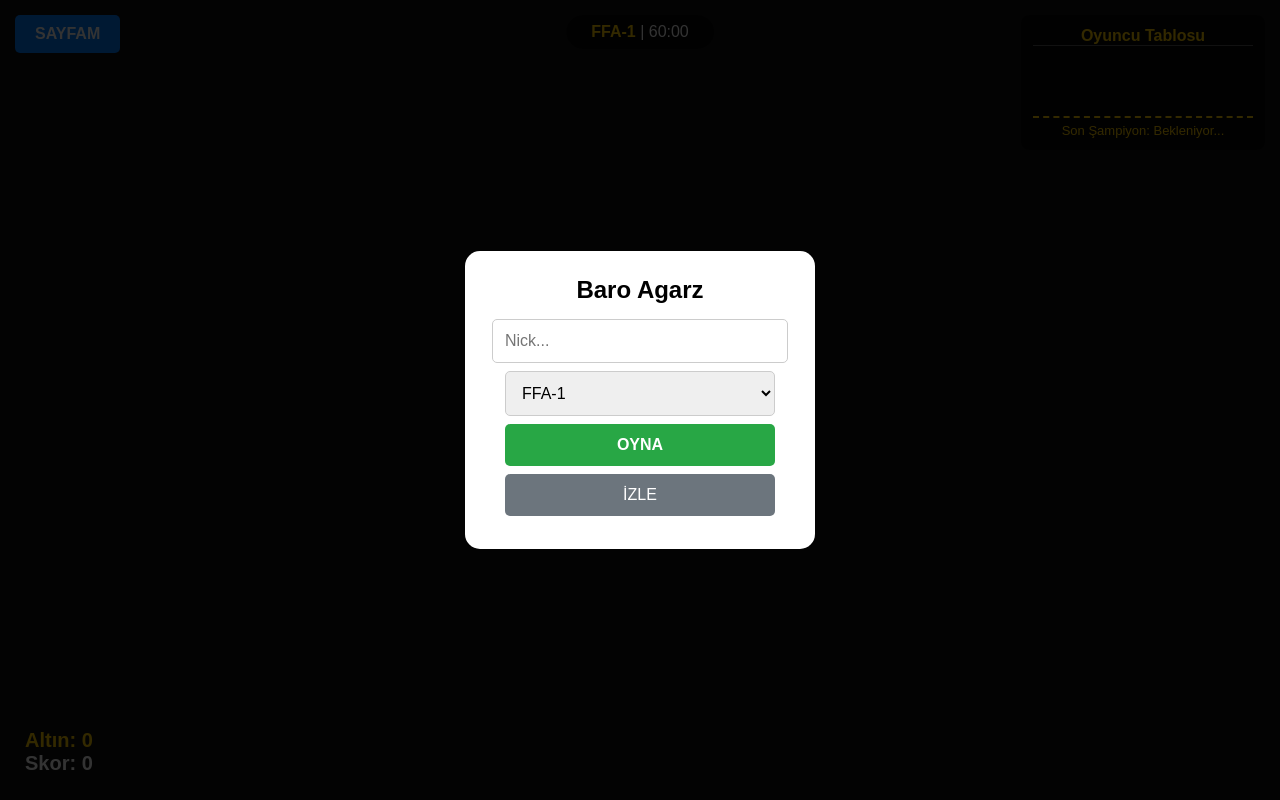
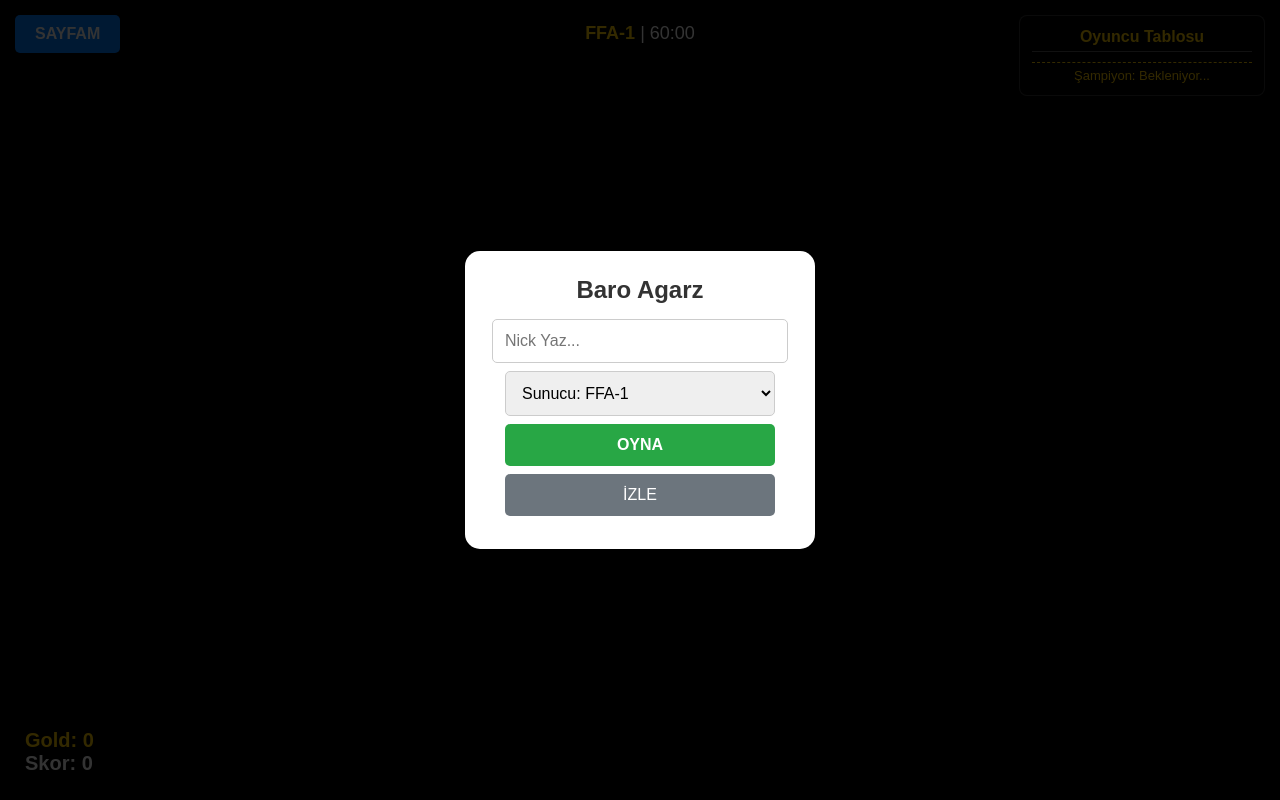
Before and after one commit to barisgzlx/baro41, a website: page index.html in a window 1280 px wide. Drawn offline with nearby package versions, Linux system fonts and the light colour scheme; no server answers.

Commit message:
Update index.html

```diff
--- a/index.html
+++ b/index.html
@@ -4,59 +4,46 @@
     <meta charset="UTF-8">
     <title>Baro Agarz</title>
     <style>
-        body { margin: 0; overflow: hidden; background: #111; font-family: sans-serif; }
+        body { margin: 0; overflow: hidden; background: #000; font-family: sans-serif; }
         canvas { display: block; }
         #overlay { position: absolute; top: 0; left: 0; width: 100%; height: 100%; background: rgba(0,0,0,0.8); display: flex; justify-content: center; align-items: center; z-index: 1000; }
         .menu { background: #fff; padding: 25px; border-radius: 15px; text-align: center; width: 300px; }
         input, select, button { margin: 8px auto; padding: 12px; display: block; width: 90%; border-radius: 5px; border: 1px solid #ccc; font-size: 16px; }
         .play-btn { background: #28a745; color: white; border: none; cursor: pointer; font-weight: bold; }
         .spec-btn { background: #6c757d; color: white; border: none; cursor: pointer; }
-
         #sayfam-btn { position: absolute; top: 15px; left: 15px; background: #007bff; color: white; padding: 10px 20px; border-radius: 5px; cursor: pointer; text-decoration: none; font-weight: bold; z-index: 600; }
-        #top-info { position: absolute; top: 15px; left: 50%; transform: translateX(-50%); background: rgba(0,0,0,0.6); color: white; padding: 8px 25px; border-radius: 25px; z-index: 500; }
+        #top-info { position: absolute; top: 15px; left: 50%; transform: translateX(-50%); background: rgba(0,0,0,0.6); color: white; padding: 8px 25px; border-radius: 25px; z-index: 500; font-size: 18px; }
         #stats { position: absolute; bottom: 25px; left: 25px; color: white; font-size: 20px; font-weight: bold; pointer-events: none; }
-
-        #leaderboard { position: absolute; top: 15px; right: 15px; width: 220px; background: rgba(0,0,0,0.6); color: white; padding: 12px; border-radius: 8px; }
-        #leaderboard h3 { margin: 0; font-size: 16px; text-align: center; color: #ffcc00; border-bottom: 1px solid #555; }
-        #lb-list { margin-top: 10px; min-height: 50px; }
-        #last-winner { margin-top: 10px; padding-top: 5px; border-top: 2px dashed #ffcc00; font-size: 13px; color: #ffcc00; text-align: center; }
+        #leaderboard { position: absolute; top: 15px; right: 15px; width: 220px; background: rgba(0,0,0,0.6); color: white; padding: 12px; border-radius: 8px; border: 1px solid rgba(255,255,255,0.2); }
+        #leaderboard h3 { margin: 0; font-size: 16px; text-align: center; color: #ffcc00; border-bottom: 1px solid #555; padding-bottom: 5px; }
+        #lb-list { margin-top: 10px; }
+        #last-winner { margin-top: 10px; padding-top: 5px; border-top: 1px dashed #ffcc00; font-size: 13px; color: #ffcc00; text-align: center; }
     </style>
 </head>
 <body>
-
-    <a href="/galibiyetler.html" target="_blank" id="sayfam-btn">SAYFAM</a>
-
+    <a href="https://google.com" target="_blank" id="sayfam-btn">SAYFAM</a>
     <div id="overlay">
         <div class="menu">
-            <h2 style="margin:0 0 15px 0;">Baro Agarz</h2>
-            <input type="text" id="nick" placeholder="Nick..." maxlength="12">
+            <h2 style="margin:0 0 15px 0; color: #333;">Baro Agarz</h2>
+            <input type="text" id="nick" placeholder="Nick Yaz..." maxlength="12">
             <select id="room">
-                <option value="ffa1">FFA-1</option>
-                <option value="ffa2">FFA-2</option>
+                <option value="ffa1">Sunucu: FFA-1</option>
             </select>
             <button class="play-btn" onclick="join(false)">OYNA</button>
             <button class="spec-btn" onclick="join(true)">İZLE</button>
         </div>
     </div>
-
-    <div id="top-info">
-        <span id="room-name" style="color: #ffcc00; font-weight:bold;">FFA-1</span> |
-        <span id="timer">60:00</span>
-    </div>
-
+    <div id="top-info"><span id="room-name" style="color: #ffcc00; font-weight:bold;">FFA-1</span> | <span id="timer">60:00</span></div>
     <div id="stats">
-        <div style="color: #ffcc00;">Altın: <span id="my-gold">0</span></div>
+        <div style="color: #ffcc00;">Gold: <span id="my-gold">0</span></div>
         <div>Skor: <span id="my-score">0</span></div>
     </div>
-
     <div id="leaderboard">
         <h3>Oyuncu Tablosu</h3>
         <div id="lb-list"></div>
-        <div id="last-winner">Son Şampiyon: <span>Bekleniyor...</span></div>
+        <div id="last-winner">Şampiyon: <span>Bekleniyor...</span></div>
     </div>
-
     <canvas id="gameCanvas"></canvas>
-
     <script src="/socket.io/socket.io.js"></script>
     <script src="script.js"></script>
 </body>
```
